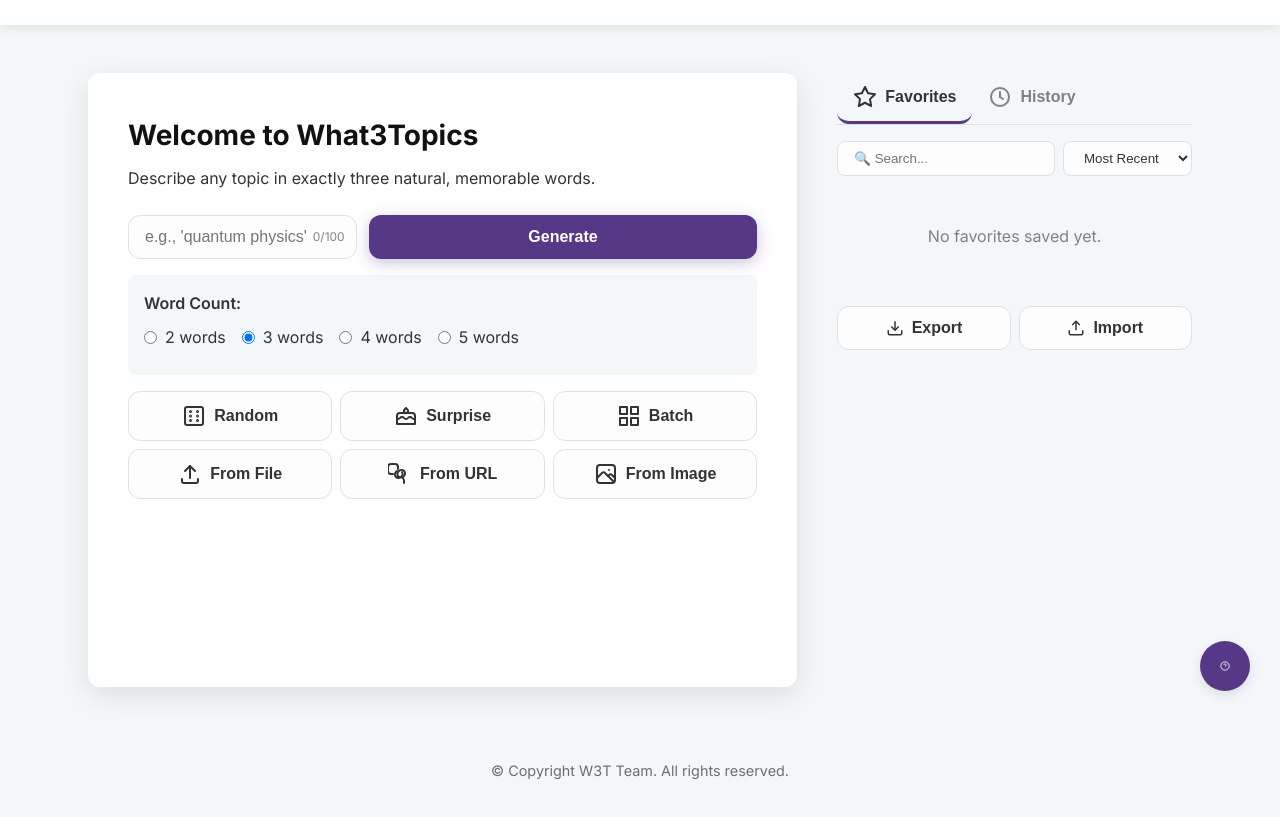
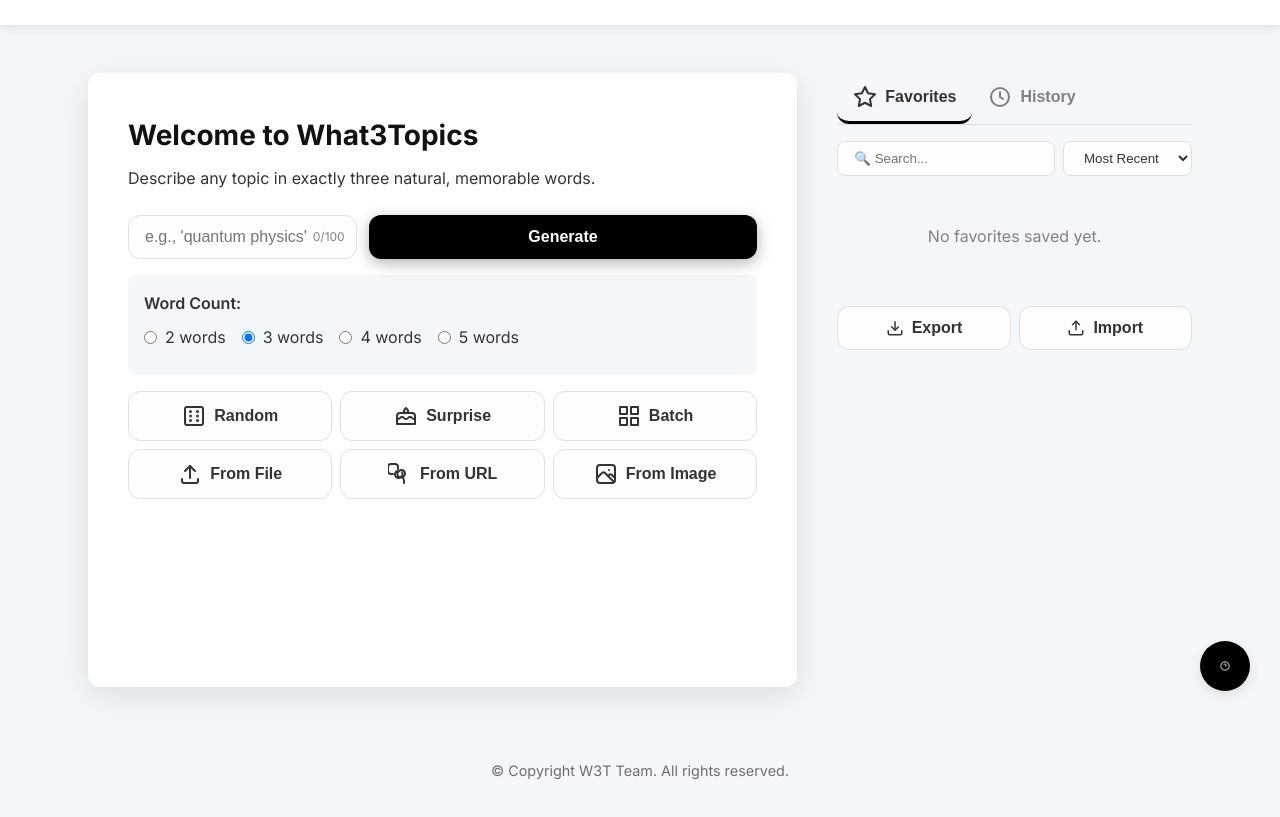
Before and after one commit to CalmhostAcct/what3topics, a plain HTML site: page index.html in a window 1280 px wide. Shown: the part 79-896 px from the top of the page. Drawn offline with Linux system fonts and the light colour scheme.

Commit message:
Update style.css

```diff
--- a/css/style.css
+++ b/css/style.css
@@ -1,8 +1,8 @@
 /* --- CSS Variables & General Setup --- */
 :root {
 --font-family: 'Inter', system-ui, -apple-system, BlinkMacSystemFont, 'Segoe UI', sans-serif;
---primary-color: #553986;
---secondary-color: #553986;
+--primary-color: #000000;
+--secondary-color: #000000;
 --success-color: #28a745;
 --warning-color: #ffc107;
 --danger-color: #dc3545;
@@ -46,7 +46,7 @@ scroll-behavior: smooth;
 }
 
 body {
-font-family: var(--font-family);
+font-family: var(--font-family) !important;
 background-color: var(--bg-color);
 color: var(--text-color);
 transition: background-color var(--transition-speed) ease, color var(--transition-speed) ease;
```
